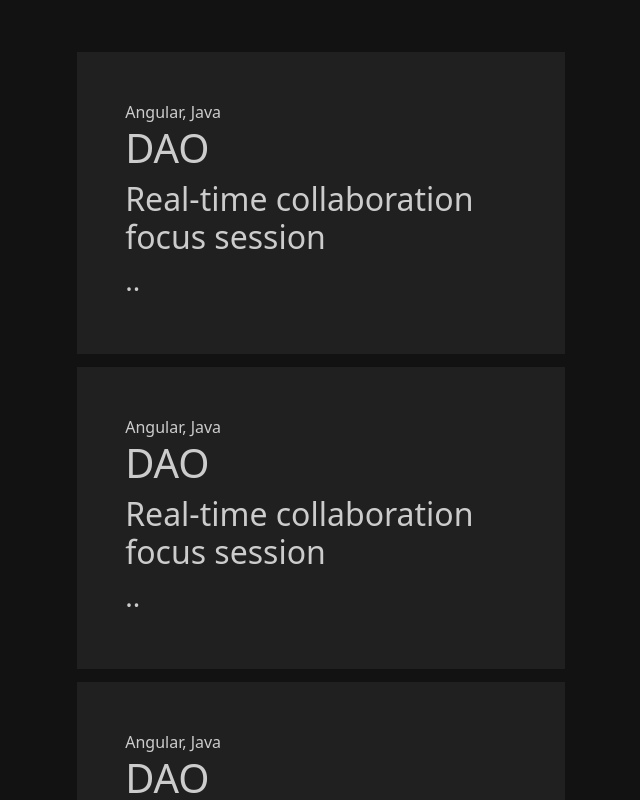
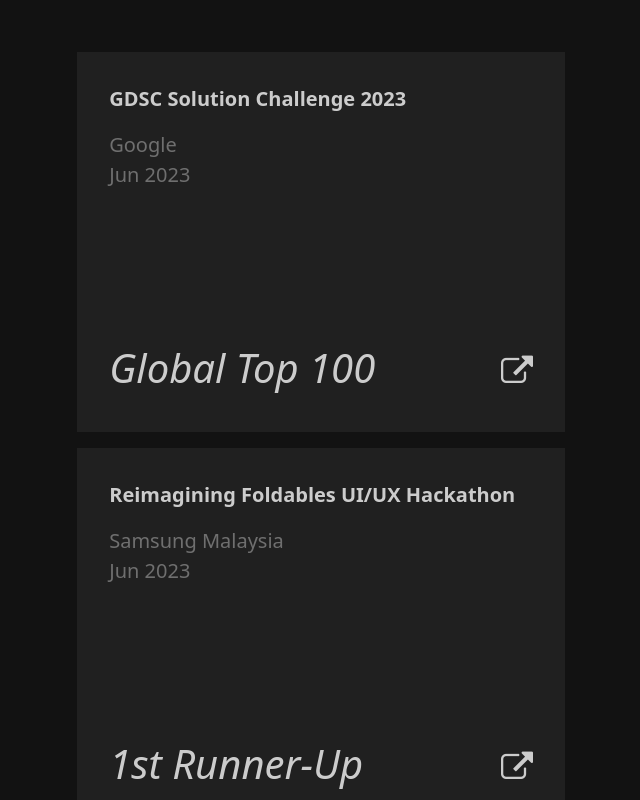
Before and after one commit to bonifacioronald/web-portfolio, a React (Create React App) app: page / in a window 1280 px wide. Shown: the part 2740-3540 px from the top of the page, without its empty margins (587-1227 px from the left). Built offline with nearby package versions, Linux system fonts and the light colour scheme.

Commit message:
Add awards section and change page title

```diff
--- a/public/index.html
+++ b/public/index.html
@@ -7,7 +7,7 @@
     <meta name="theme-color" content="#000000" />
     <meta
       name="description"
-      content="Web site created using create-react-app"
+      content="Bonifacio Ronald's personal portfolio website."
     />
     <link rel="apple-touch-icon" href="%PUBLIC_URL%/logo192.png" />
     <link rel="stylesheet" href="https://cdnjs.cloudflare.com/ajax/libs/font-awesome/4.7.0/css/font-awesome.min.css">
@@ -28,7 +28,7 @@
       work correctly both with client-side routing and a non-root public URL.
       Learn how to configure a non-root public URL by running `npm run build`.
     -->
-    <title>React App</title>
+    <title>Bonifacio Ronald</title>
   </head>
   <body>
     <noscript>You need to enable JavaScript to run this app.</noscript>
--- a/src/App.jsx
+++ b/src/App.jsx
@@ -3,6 +3,7 @@ import SelfInfoSection from './self-info/self-info-section';
 import ProjectSection from './projects/project-section';
 import ContactSection from './contact/contact-section';
 import EduExpSection from './edu-exp/edu-exp-section';
+import AwardsSection from './awards/awards-section';
 
 function App() {
   return (
@@ -15,7 +16,7 @@ function App() {
         <div className='right-section'>
           <ProjectSection/>
           <EduExpSection/>
-          <ProjectSection/>
+          <AwardsSection/>
           <h5 className='copyright mt-5'>Made with React.js by Bonifacio Ronald @ 2024<br/>Design inspired by <a className='copyright-link' href="https://dribbble.com/NicolasMzrd">Nicolas Meuzard</a></h5>
         </div>
       </div>
--- /dev/null
+++ b/src/awards/awards-section.jsx
@@ -0,0 +1,74 @@
+import React, { useState } from "react";
+import "./awards.css";
+import 'bootstrap/dist/css/bootstrap.css';
+
+function AwardsSection() {
+
+    const [currentHoveredIndex, setHoveredAward] = useState(null);
+
+    const awards = [
+        {
+            'title': 'Global Top 100',
+            'competiton': 'GDSC Solution Challenge 2023',
+            'organizer': 'Google',
+            'date': 'Jun 2023',
+            'url': 'https://www.linkedin.com/posts/bonifacio-ronald_googlesolution-hackathon-sdgs-activity-7072116882618654720-5Xoc?utm_source=share&utm_medium=member_desktop'
+        },
+        {
+            'title': '1st Runner-Up',
+            'competiton': 'Reimagining Foldables UI/UX Hackathon',
+            'organizer': 'Samsung Malaysia',
+            'date': 'Jun 2023',
+            'url': 'https://www.linkedin.com/posts/bonifacio-ronald_technology-innovation-foldablephone-activity-7077144373154508800-B7PS?utm_source=share&utm_medium=member_desktop'
+        },
+        {
+            'title': 'Best Visual Application',
+            'competiton': 'ImagineHack 2023',
+            'organizer': 'Taylor’s University Agent of Tech ',
+            'date': 'May 2023',
+            'url': 'https://www.linkedin.com/posts/bonifacio-ronald_ai-flutter-flutterdeveloper-activity-7073157634467532801-umUY?utm_source=share&utm_medium=member_desktop'
+        },
+        {
+            'title': '1st National Runner-Up',
+            'competiton': 'KitaHack 2023',
+            'organizer': 'GDSC Malaysia',
+            'date': 'Mar 2023',
+            'url': 'https://www.linkedin.com/posts/bonifacio-ronald_kitahack2023-hackathon-flutter-activity-7041380279051010048-cwYD?utm_source=share&utm_medium=member_desktop'
+        },
+        {
+            'title': 'Champion',
+            'competiton': 'Start-Up Business Challenge 2023',
+            'organizer': 'Univesiti Malaya',
+            'date': 'May 2023',
+            'url': 'https://www.linkedin.com/posts/bonifacio-ronald_business-entrepreneurship-startup-activity-7074946988852596736-b5Lf?utm_source=share&utm_medium=member_desktop'
+        }
+    ]
+
+    return (
+        <div className="awards-layout">
+            {
+                awards.map((award, index) => {
+                    const isEven = index % 2 === 0;
+                    return (
+                        <a href={award.url}>
+                            <div className={`award-container ${currentHoveredIndex === index ? '' : 'darkened'} ${isEven ? '' : 'lowered'}`}
+                            onMouseEnter={() => setHoveredAward(index)}
+                            onMouseLeave={() => setHoveredAward(null)}>
+                            <div >
+                                <p className="award-competition"><b>{award.competiton}</b></p>
+                                <p className="award-info">{award.organizer}<br/>{award.date}</p>
+                            </div>
+                            <div className="award-title">
+                                <h1>{award.title}</h1>
+                                <i class="fa fa-external-link"></i>
+                            </div>
+                        </div>
+                        </a>
+                    )
+                })
+            }
+        </div>
+    );
+}
+
+export default AwardsSection;
--- /dev/null
+++ b/src/awards/awards.css
@@ -0,0 +1,51 @@
+.awards-layout {
+    display: grid;
+    grid-template-columns: repeat(auto-fit, minmax(320px, 1fr));
+    gap: 1em;
+}
+
+.award-container {
+    min-height: 380px;
+    display: flex;
+    flex-direction: column;
+    justify-content: space-between;
+    padding: 2em;
+    transition: transform 0.25s ease;
+    background-color: var(--color-bg-secondary);
+    z-index: 1;
+}
+
+.award-container.darkened {
+    filter: brightness(80%);
+}
+
+.award-container:hover {
+    transform: scale(1.1);
+    z-index: 2;
+}
+
+.award-competition {
+    font-size: var(--fs-paragraph);
+    color: var(--color-text-primary);
+}
+
+.award-info {
+    font-size: var(--fs-paragraph);
+    color: var(--color-text-secondary);
+}
+
+.award-title {
+    display: flex;
+    flex-direction: row;
+    justify-content: space-between;
+    align-items: center;
+    font-style: italic;
+    font-size: 2em;
+    color: var(--color-text-primary);
+}
+
+@media only screen and (min-width: 1589px) {
+    .award-container.lowered {
+        transform: translateY(50px);
+    }
+}
```
